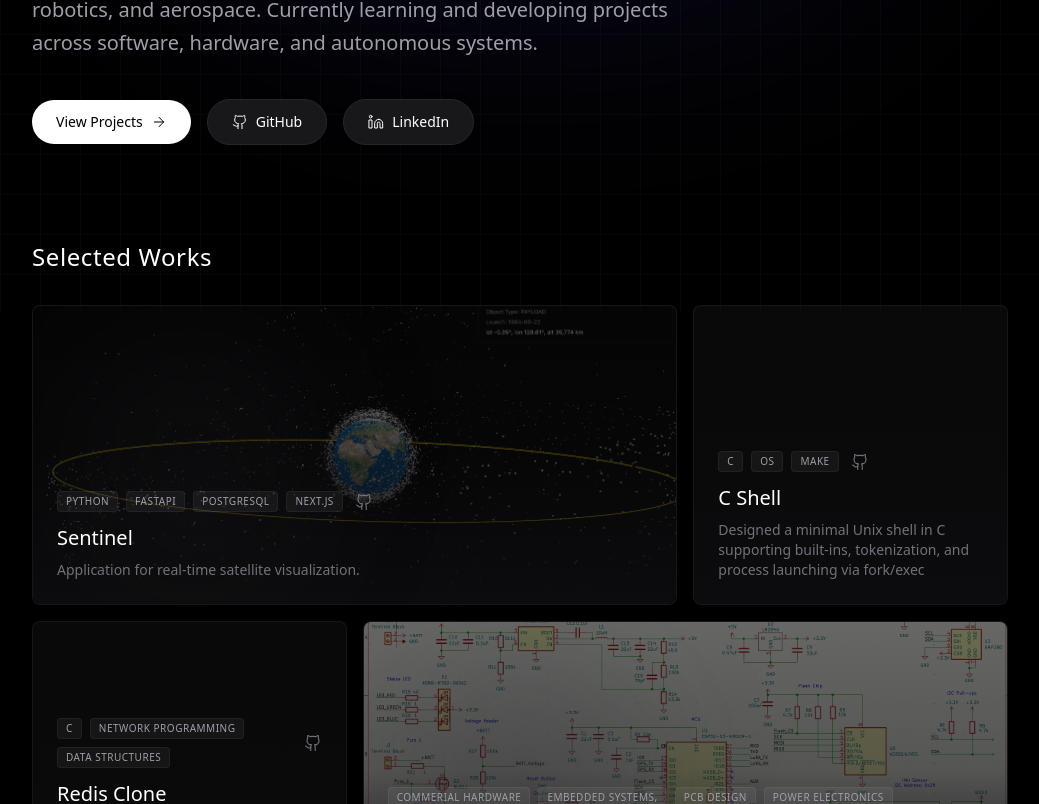
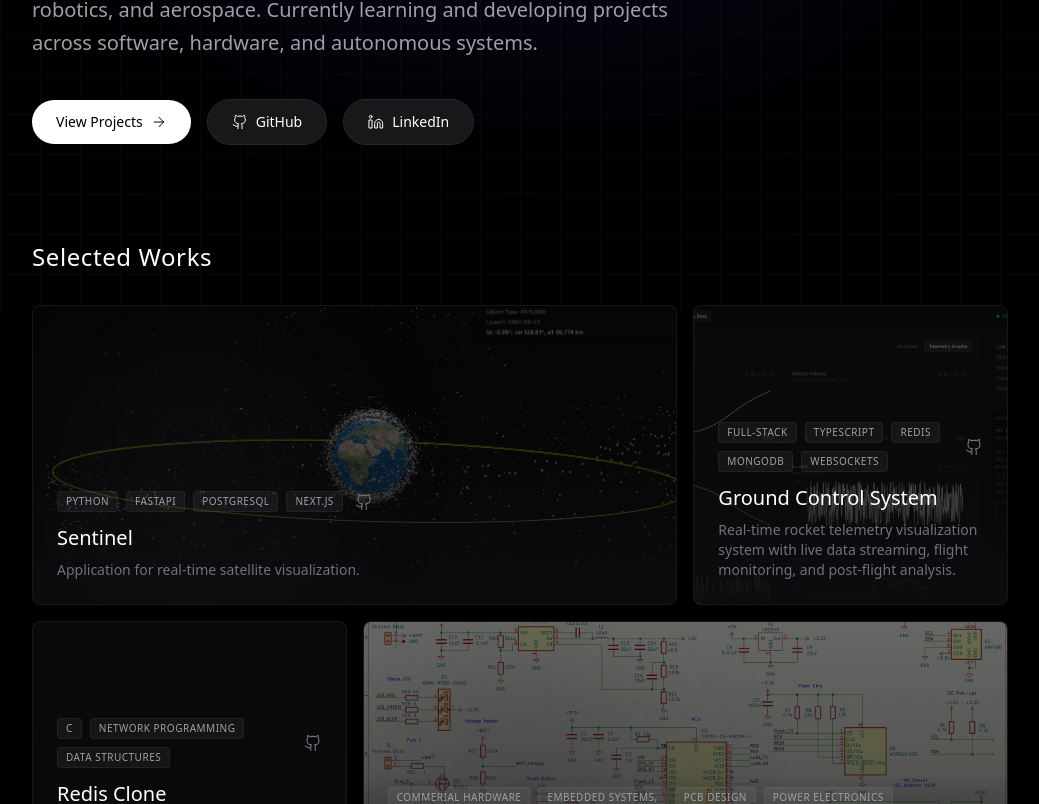
Before and after one commit to Krushna-B/krushna-bhanushali, a Next.js app: page / in a window 1280 px wide. Shown: the part 486-1290 px from the top of the page, without its empty margins (120-1159 px from the left). Built offline with nearby package versions, Linux system fonts and the light colour scheme.

Commit message:
Update projects

```diff
--- a/src/components/Projects.tsx
+++ b/src/components/Projects.tsx
@@ -24,13 +24,13 @@ const projects: Project[] = [
     image: "/projects/Sentinel2.png",
   },
   {
-    title: "C Shell",
+    title: "Ground Control System",
     description:
-      "Designed a minimal Unix shell in C supporting built-ins, tokenization, and process launching via fork/exec",
-    tags: ["C", "OS", "Make"],
+      "Real-time rocket telemetry visualization system with live data streaming, flight monitoring, and post-flight analysis.",
+    tags: ["Full-Stack", "Typescript", "Redis", "MongoDB", "WebSockets"],
     glowPosition: "left",
-    githubUrl: "https://github.com/Krushna-B/c-shell",
-    image: "",
+    githubUrl: "https://github.com/Krushna-B/ground_control_system",
+    image: "/projects/Telemetry.png",
   },
   {
     title: "Redis Clone",
```
Also changed, not shown: public/projects/Telemetry.png (added).
